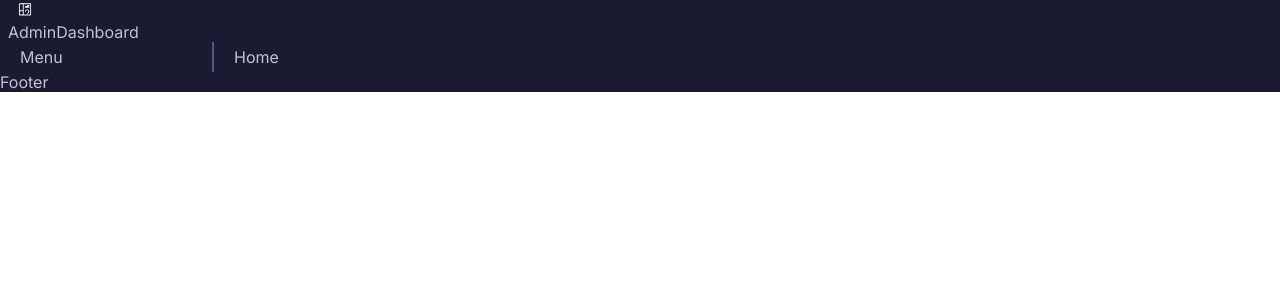
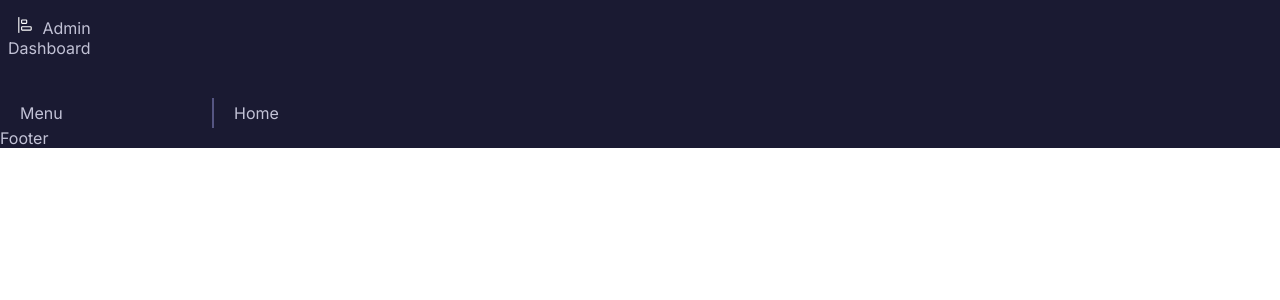
Before and after one commit to Hvitrevs/Sales-dashboard, a React (Vite) app in the folder react-admin-ui/: page / in a window 1280 px wide. Shown: the top 300 px of the page. Built offline with nearby package versions, Linux system fonts and the light colour scheme.

Commit message:
navbar updating

```diff
--- a/react-admin-ui/src/components/navbar/Navbar.tsx
+++ b/react-admin-ui/src/components/navbar/Navbar.tsx
@@ -6,9 +6,16 @@ const Navbar = () => {
     <div className='navbar'>
       <div className='logo'>
         <img src='logo1.svg' alt='' className='logo' />
-        <span>AdminDashboard</span>
+        <span>Admin Dashboard</span>
       </div>
-      <div className='icons'></div>
+      <div className='icons'>
+        <img src='' alt='' className='icon' />
+        <img src='' alt='' className='icon' />
+        <img src='' alt='' className='icon' />
+        <div className='notification'></div>
+        <div className='user'></div>
+        <img src='' alt='' className='icon' />
+      </div>
     </div>
   );
 };
--- a/react-admin-ui/src/components/navbar/navbar.scss
+++ b/react-admin-ui/src/components/navbar/navbar.scss
@@ -2,6 +2,7 @@
 
 }
 .logo {
+    padding-top: 0.5rem;
     margin-left: 0.5rem;
     margin-right: 0.5rem;
     width: 12%;
```
Also changed, not shown: react-admin-ui/public/logo1.svg.
